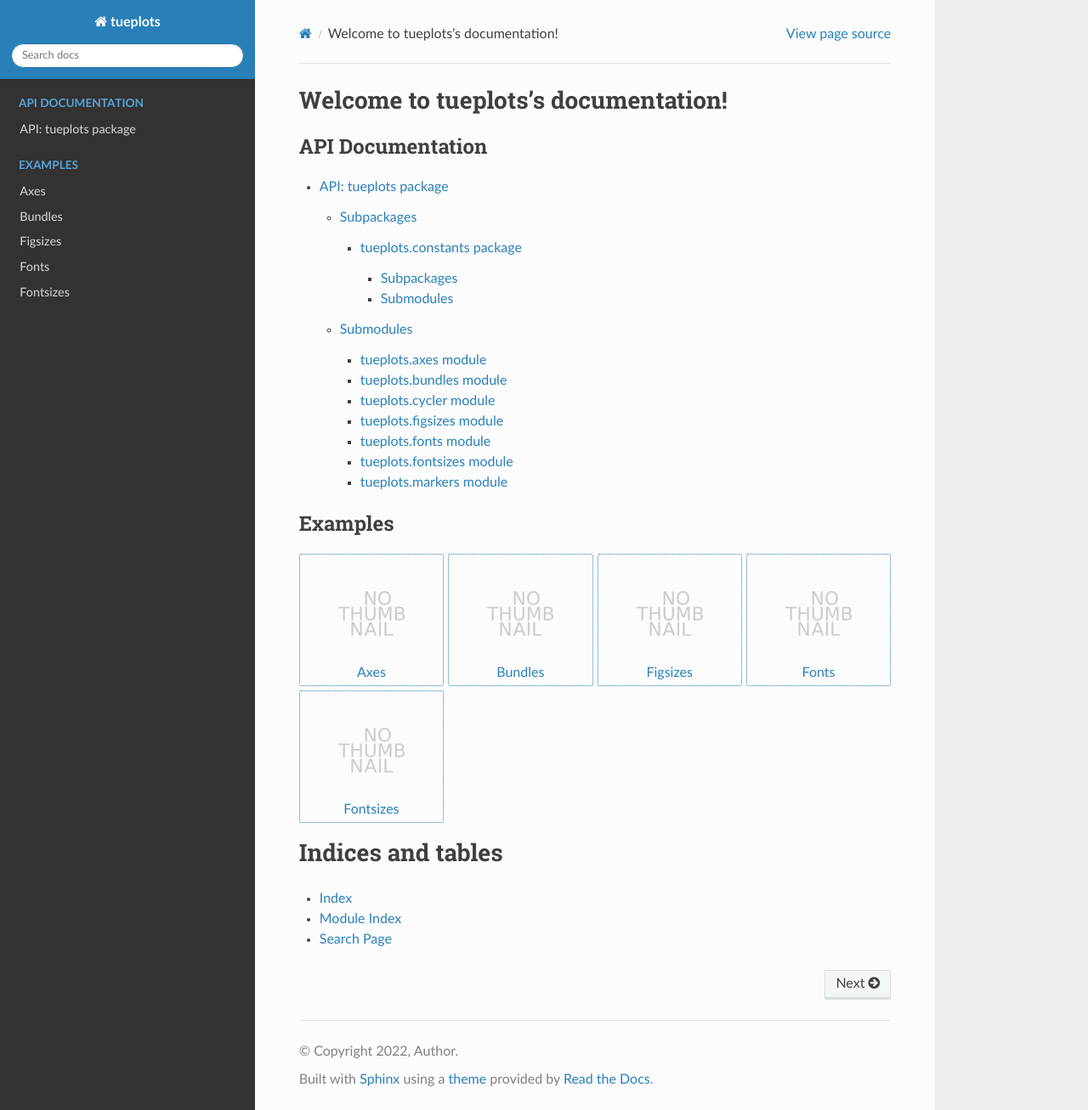
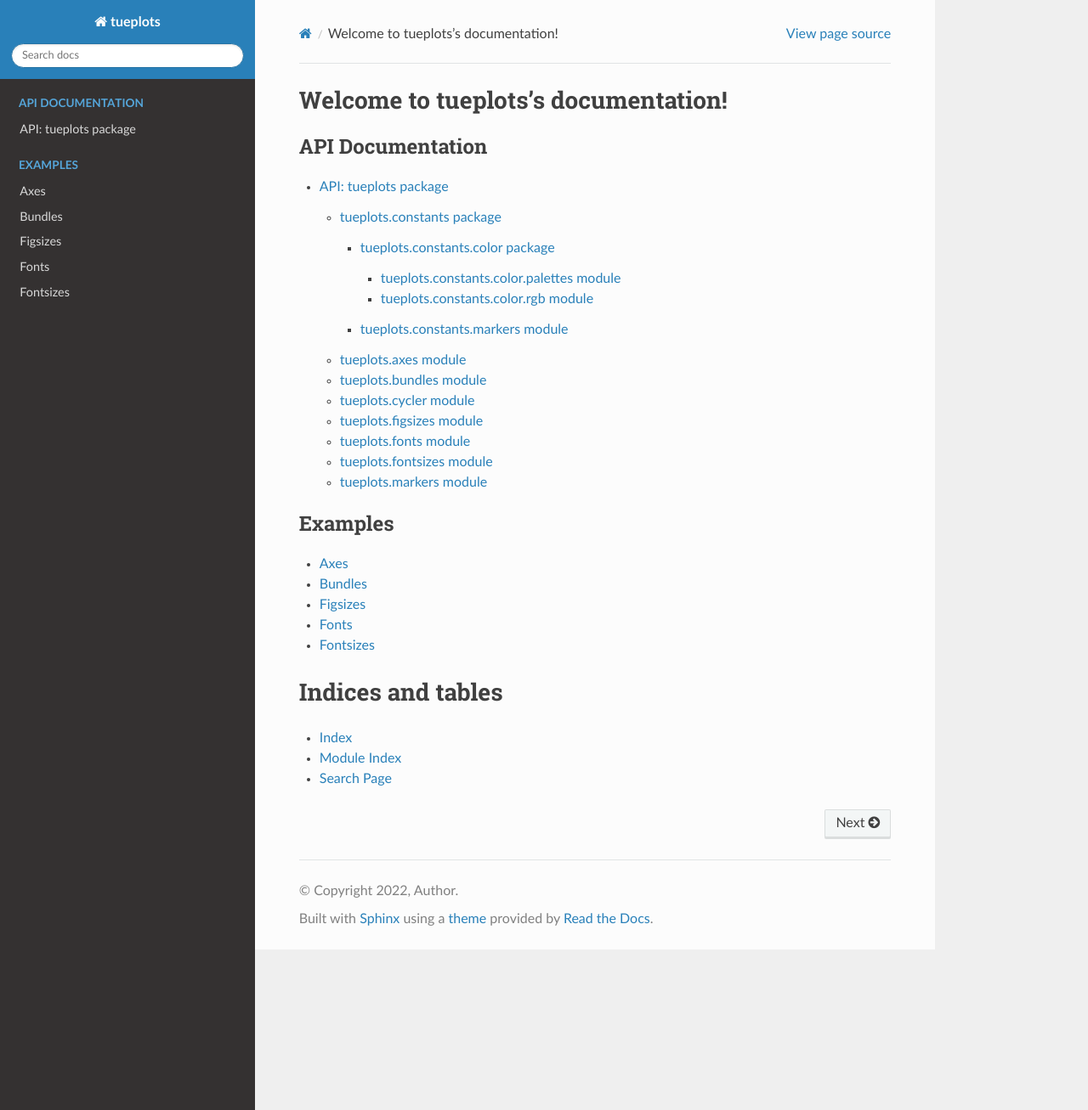
Before and after one commit to pnkraemer/tueplots, a Sphinx documentation site: the page built from docs/index.rst, in a window 1280 px wide and 1307 px high. Shown: the whole window at 85% size. Built offline with Sphinx 7.4.7 and the Read the Docs theme 2.0.0, drawn with Linux system fonts in a browser that asks for light colours; pages that are not in the unit, such as notebooks, are missing from menus.

Commit message:
improved layout on template

```diff
--- a/docs/index.rst
+++ b/docs/index.rst
@@ -12,7 +12,7 @@ Welcome to tueplots's documentation!
 
    tueplots
 
-.. nbgallery::
+.. toctree::
    :maxdepth: 1
    :caption: Examples
 
--- a/docs/tueplots.constants.color.rst
+++ b/docs/tueplots.constants.color.rst
@@ -6,9 +6,6 @@ tueplots.constants.color package
    :undoc-members:
    :show-inheritance:
 
-Submodules
-----------
-
 .. toctree::
    :maxdepth: 4
 
--- a/docs/tueplots.constants.rst
+++ b/docs/tueplots.constants.rst
@@ -6,17 +6,11 @@ tueplots.constants package
    :undoc-members:
    :show-inheritance:
 
-Subpackages
------------
-
 .. toctree::
    :maxdepth: 4
 
    tueplots.constants.color
 
-Submodules
-----------
-
 .. toctree::
    :maxdepth: 4
 
--- a/docs/tueplots.rst
+++ b/docs/tueplots.rst
@@ -6,16 +6,10 @@ API: tueplots package
    :undoc-members:
    :show-inheritance:
 
-Subpackages
------------
-
 .. toctree::
    :maxdepth: 4
 
    tueplots.constants
-
-Submodules
-----------
 
 .. toctree::
    :maxdepth: 4
```
